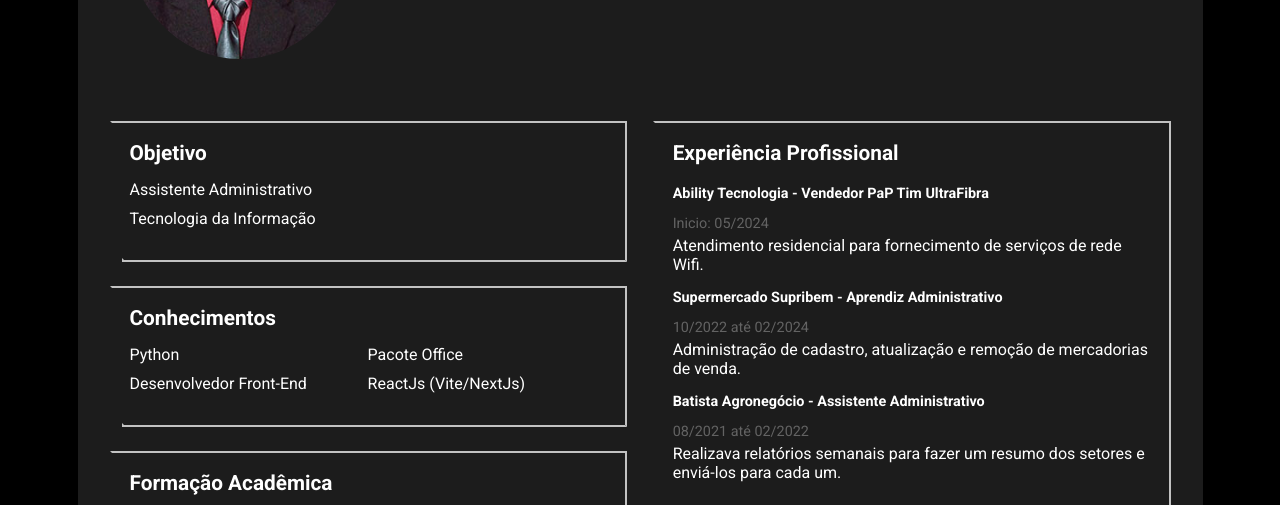
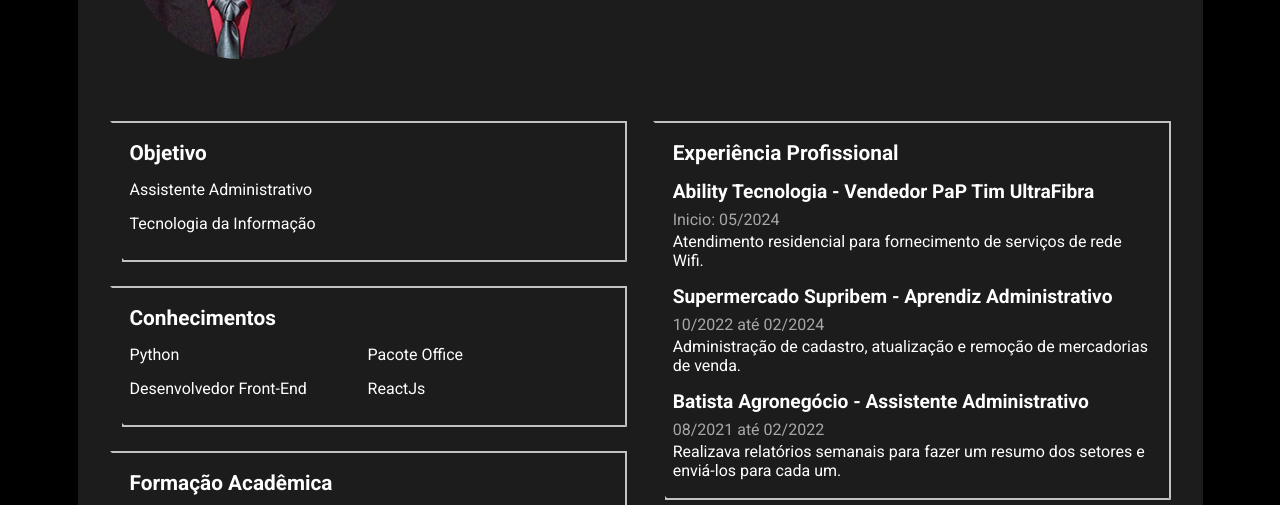
Before and after one commit to JuanRafaelXPO/CVJuanRafaelXPO, a plain HTML site: page index.html in a window 1280 px wide. Shown: the part 246-751 px from the top of the page. Drawn offline with Linux system fonts and the light colour scheme.

Commit message:
Att PDF e formatações

```diff
--- a/index.css
+++ b/index.css
@@ -26,7 +26,7 @@
 
 /* BODY */
 body {
-    font-family: 'roboto';
+  font-family: "roboto";
 }
 
 /* HEADER */
@@ -77,7 +77,7 @@ header .column ul {
   margin: 16px 0 0;
 }
 
-header .column ul li{
+header .column ul li {
   padding: 0 0 10px;
 }
 
@@ -139,17 +139,16 @@ main .column section {
 
 main .column section h2 {
   font-size: 1.3rem;
-    margin: 0 0 15px;
 }
 
 main .column section p {
-    font-size: 0.9rem;
+  font-size: 1rem;
   color: var(--colorText);
   line-height: 1.5rem;
 }
 
 main .column section ul li {
-    margin: 0 0 10px;
+  margin-top: 15px;
 }
 
 main .column section ol li {
@@ -171,9 +170,9 @@ main .column section ol ul li p {
 }
 
 main .column section ul li strong {
-    font-size: 0.9rem;
+  font-size: 1.2rem;
   font-weight: 700;
-    margin: 5px 0 10px;
+  margin-bottom: 5px;
   display: inline-block;
 }
 
@@ -240,7 +239,7 @@ label span {
 .on-dark:checked ~ .dark-mode {
   --backgroundPrimario: #000;
   --backgroundSecundario: #000;
-    --colorText: #636363;
+  --colorText: #a7a7a7;
   --colorText2: #fff;
 }
 
@@ -317,8 +316,7 @@ label span {
     text-align: left;
   }
 
-    main .column section{
-        /* border: 2px solid #d4e9ff; */
+  main .column section {
     border: 2px solid transparent;
     padding: 20px;
     position: relative;
--- a/index.html
+++ b/index.html
@@ -81,7 +81,7 @@
                   <li>Python</li>
                   <li>Pacote Office</li>
                   <li>Desenvolvedor Front-End</li>
-                  <li>ReactJs (Vite/NextJs)</li>
+                  <li>ReactJs</li>
                 </ul>
                 <span class="bottom-left"></span>
               </section>
@@ -141,18 +141,25 @@
                 <h2>Experiência Profissional</h2>
                 <ul>
                   <li>
-                    <strong>Ability Tecnologia - Vendedor PaP Tim UltraFibra</strong>
+                    <strong
+                      >Ability Tecnologia - Vendedor PaP Tim UltraFibra</strong
+                    >
                     <p>Inicio: 05/2024</p>
-                    Atendimento residencial para fornecimento de serviços de rede Wifi.
+                    Atendimento residencial para fornecimento de serviços de
+                    rede Wifi.
                   </li>
                   <li>
-                    <strong>Supermercado Supribem - Aprendiz Administrativo</strong>
+                    <strong
+                      >Supermercado Supribem - Aprendiz Administrativo</strong
+                    >
                     <p>10/2022 até 02/2024</p>
                     Administração de cadastro, atualização e remoção de
                     mercadorias de venda.
                   </li>
                   <li>
-                    <strong>Batista Agronegócio - Assistente Administrativo</strong>
+                    <strong
+                      >Batista Agronegócio - Assistente Administrativo</strong
+                    >
                     <p>08/2021 até 02/2022</p>
                     Realizava relatórios semanais para fazer um resumo dos
                     setores e enviá-los para cada um.
@@ -165,6 +172,8 @@
                 <!-- Informações Complementares -->
                 <span class="top-right"></span>
                 <h2>Informações Complementares</h2>
+                <ul>
+                  <li>
                     <strong>Associação Obra do berço:</strong>
                     <ol>
                       <li>Voluntariado.</li>
@@ -189,6 +198,8 @@
                         </ul>
                       </li>
                     </ol>
+                  </li>
+                </ul>
                 <span class="bottom-left"></span>
               </section>
             </div>
```
Also changed, not shown: 1 other file. Lines whose indentation alone changed are shown as unchanged.
